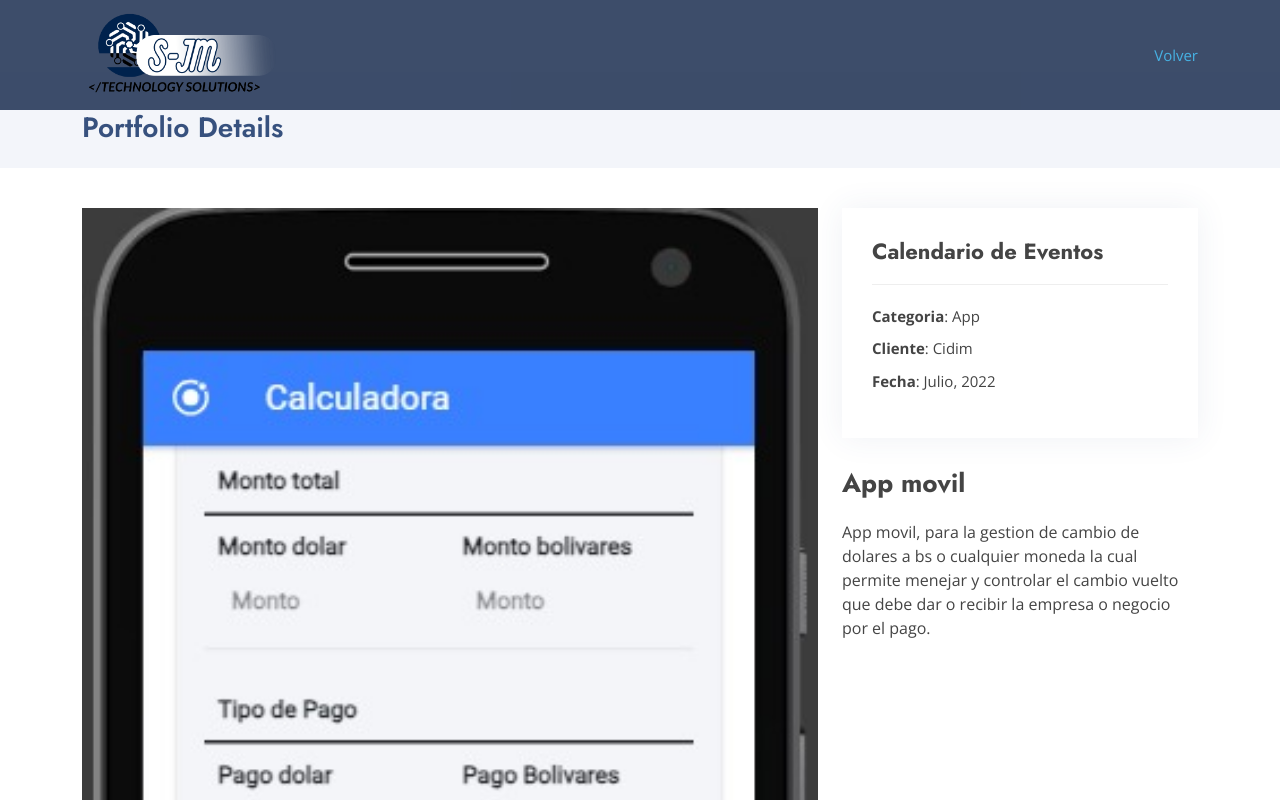
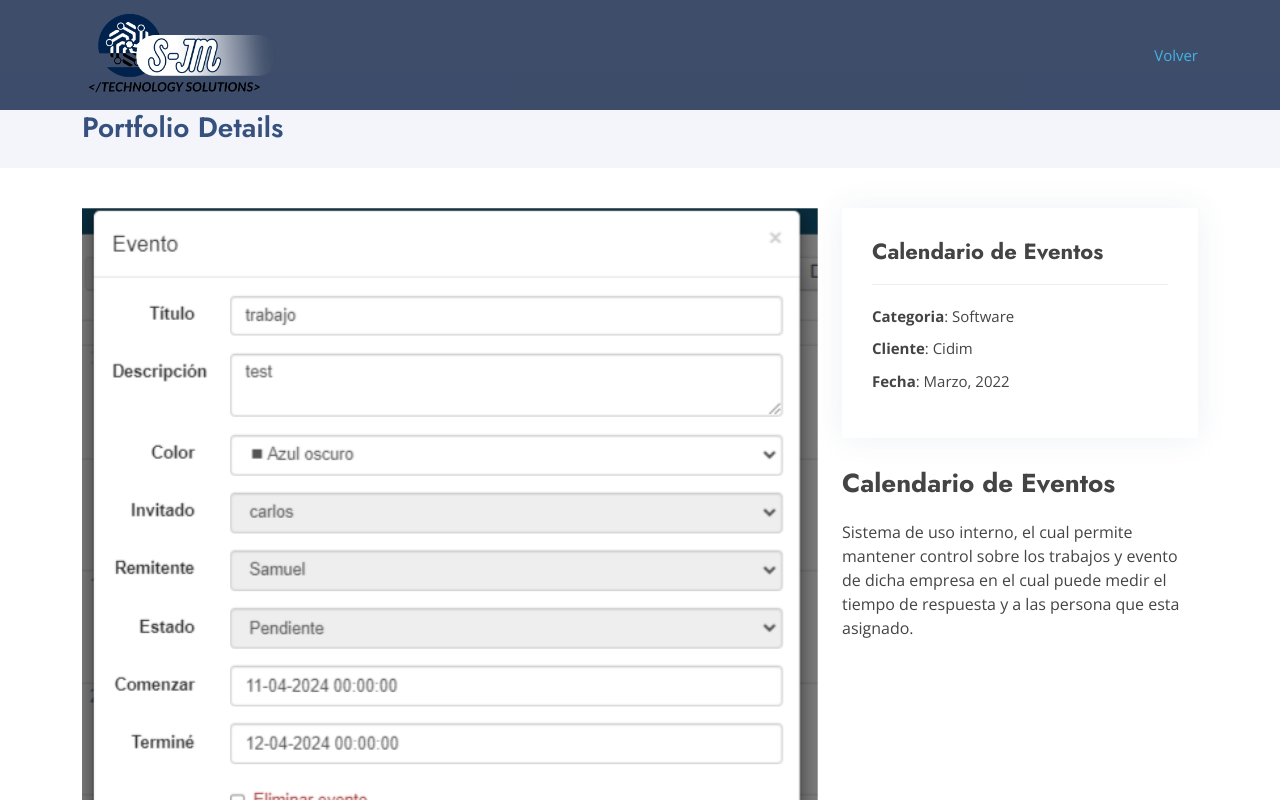
Before and after one commit to S-JMTECH/S-JM, a plain HTML site: page portfolio-details.html in a window 1280 px wide. Shown: the top 800 px of the page. Drawn offline with nearby package versions, Linux system fonts and the light colour scheme.

Commit message:
Update portfolio-details.html

```diff
--- a/portfolio-details.html
+++ b/portfolio-details.html
@@ -37,7 +37,8 @@
     <div class="container d-flex align-items-center">
 
 
-
+      <!-- Uncomment below if you prefer to use an image logo -->
+      <!-- <a href="index.html" class="logo me-auto"><img src="assets/img/logo.png" alt="" class="img-fluid"></a>-->
       <a href="index.html" class="logo me-auto"><img src="assets/img/innovacode202.png" alt="" class="img-fluid"></a>
       <nav id="navbar" class="navbar">
         <ul>
@@ -72,11 +73,15 @@
               <div class="swiper-wrapper align-items-center">
 
                 <div class="swiper-slide">
-                  <img src="assets/img/portfolio/divisas-telefono.jpg" alt="">
+                  <img src="assets/img/portfolio/Calendario.png" alt="">
                 </div>
 
                 <div class="swiper-slide">
-                  <img src="assets/img/portfolio/divisas-telefono1.jpg" alt="">
+                  <img src="assets/img/portfolio/Calendario-evento.png" alt="">
+                </div>
+
+                <div class="swiper-slide">
+                  <img src="assets/img/portfolio/Calendario-vista.png" alt="">
                 </div>
 
               </div>
@@ -88,15 +93,15 @@
             <div class="portfolio-info">
               <h3>Calendario de Eventos</h3>
               <ul>
-                <li><strong>Categoria</strong>: App</li>
+                <li><strong>Categoria</strong>: Software</li>
                 <li><strong>Cliente</strong>: Cidim </li>
-                <li><strong>Fecha</strong>:  Julio, 2022</li>
+                <li><strong>Fecha</strong>: Marzo, 2022</li>
               </ul>
             </div>
             <div class="portfolio-description">
-              <h2>App movil</h2>
+              <h2>Calendario de Eventos</h2>
               <p>
-                App movil, para la gestion de cambio de dolares a bs o cualquier moneda la cual permite menejar y controlar el cambio vuelto que debe dar o recibir la empresa o negocio por el pago.
+                Sistema de uso interno, el cual permite mantener control sobre los trabajos y evento de dicha empresa en el cual puede medir el tiempo de respuesta y a las persona que esta asignado.
               </p>
             </div>
           </div>
```
